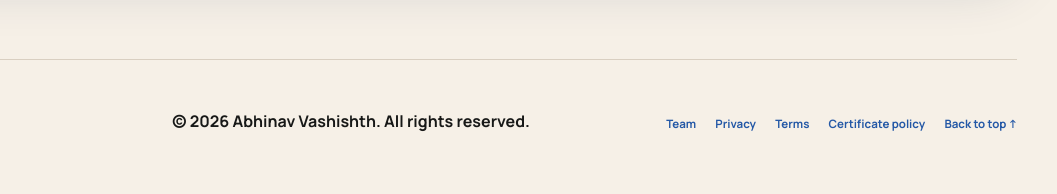
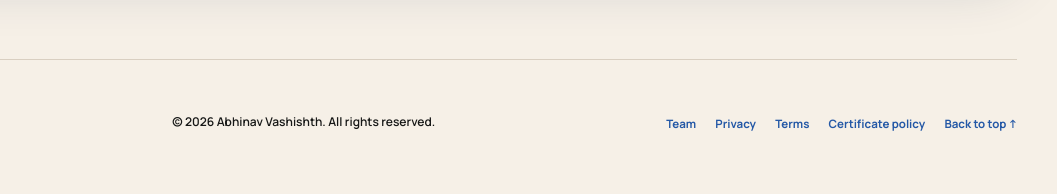
Before and after one commit to aigwotts1/java, a website: page home.html in a window 1280 px wide. Shown: the part 4446-4640 px from the top of the page, 223-1280 px from the left. Drawn offline with nearby package versions, Linux system fonts and the light colour scheme; no server answers.

Commit message:
Refine footer copyright styling

```diff
--- a/ai.css
+++ b/ai.css
@@ -134,7 +134,7 @@ main { width: min(1440px, calc(100% - 5rem)); margin: 0 auto; }
 .source-note > a { display: inline-flex; gap: .8rem; padding: .85rem 1rem; color: white; background: var(--purple); border-radius: 9px; font-size: .74rem; font-weight: 800; text-decoration: none; }
 
 footer { width: min(1440px, calc(100% - 5rem)); margin: 0 auto; padding: 2rem 0 3rem; display: grid; grid-template-columns: .7fr 1fr auto; align-items: center; gap: 2rem; border-top: 1px solid var(--line); }
-footer p { margin: 0 0 .3rem; font-weight: 700; }
+footer p { margin: 0 0 .3rem; font-size: .75rem; font-weight: 600; }
 footer small { color: #777178; }
 footer nav { display: flex; flex-wrap: wrap; justify-content: flex-end; gap: 1.2rem; }
 footer nav a { color: #2458a6; font-size: .7rem; font-weight: 700; text-decoration: none; }
--- a/home.css
+++ b/home.css
@@ -327,7 +327,7 @@ a.tech-card:hover { transform: translateY(-7px) rotateX(1deg); box-shadow: 0 13p
 .founder-connect i { margin-left: .5rem; font-style: normal; }
 
 footer { width: min(1440px, calc(100% - 5rem)); margin: 0 auto; padding: 2rem 0 3rem; display: grid; grid-template-columns: .7fr 1fr auto; align-items: center; gap: 2rem; border-top: 1px solid var(--line); }
-footer p { margin: 0 0 .3rem; font-weight: 700; } footer small { color: #78766f; }
+footer p { margin: 0 0 .3rem; font-size: .75rem; font-weight: 600; } footer small { color: #78766f; }
 footer nav { display: flex; flex-wrap: wrap; justify-content: flex-end; gap: 1.2rem; } footer nav a { color: #2458a6; font-size: .72rem; font-weight: 700; text-decoration: none; }
 .team-main { padding: clamp(4rem, 7vw, 7rem) 0 1rem; }
 .team-profile { margin-bottom: 6rem; }
--- a/styles.css
+++ b/styles.css
@@ -1201,7 +1201,7 @@ footer {
 .footer-brand { color: var(--ink); }
 .footer-brand .brand-logo { width: 54px; height: 54px; }
 .footer-copy { max-width: 440px; }
-.footer-copy p { margin: 0 0 5px; color: var(--ink); font-weight: 700; }
+.footer-copy p { margin: 0 0 5px; color: var(--ink); font-size: 9px; font-weight: 600; }
 .footer-copy small { display: block; font-size: 7px; line-height: 1.5; }
 .footer-links { display: flex; flex-wrap: wrap; justify-content: flex-end; gap: 12px; }
 .footer-links a { color: var(--blue); font-weight: 800; text-decoration: none; }
```
